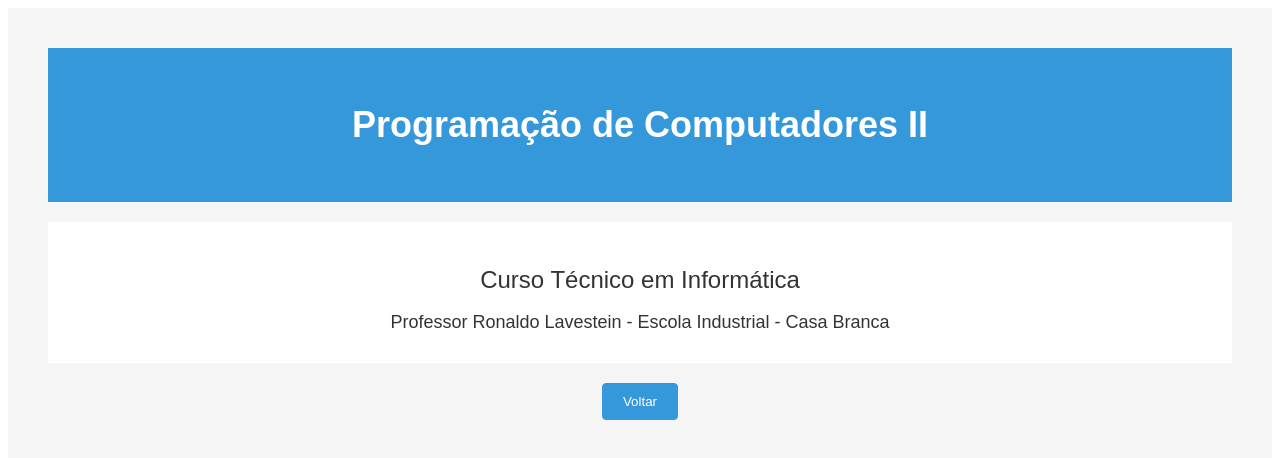
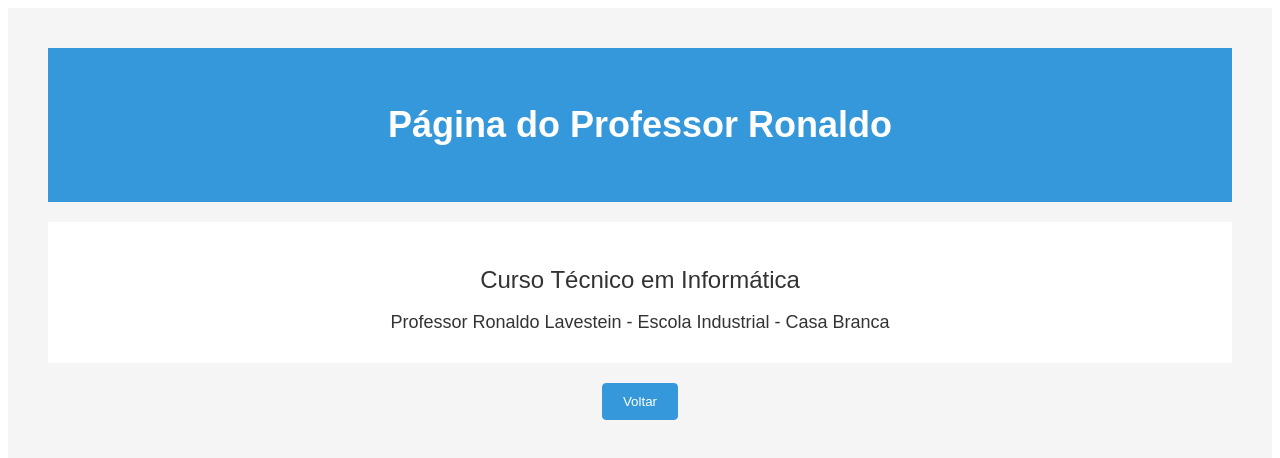
Before and after one commit to ronerds/ronerds, a Next.js app: page /sobre in a window 1280 px wide. Shown: the top 458 px of the page. Built offline with nearby package versions, Linux system fonts and the light colour scheme.

Commit message:
Alteração Sobre

```diff
--- a/pages/sobre.js
+++ b/pages/sobre.js
@@ -19,7 +19,7 @@ function Sobre() {
         }}
       >
         <p style={{ color: "#ffffff", fontSize: "36px", fontWeight: "bold" }}>
-          Programação de Computadores II
+         Página do Professor Ronaldo
         </p>
       </div>
       <div
```
